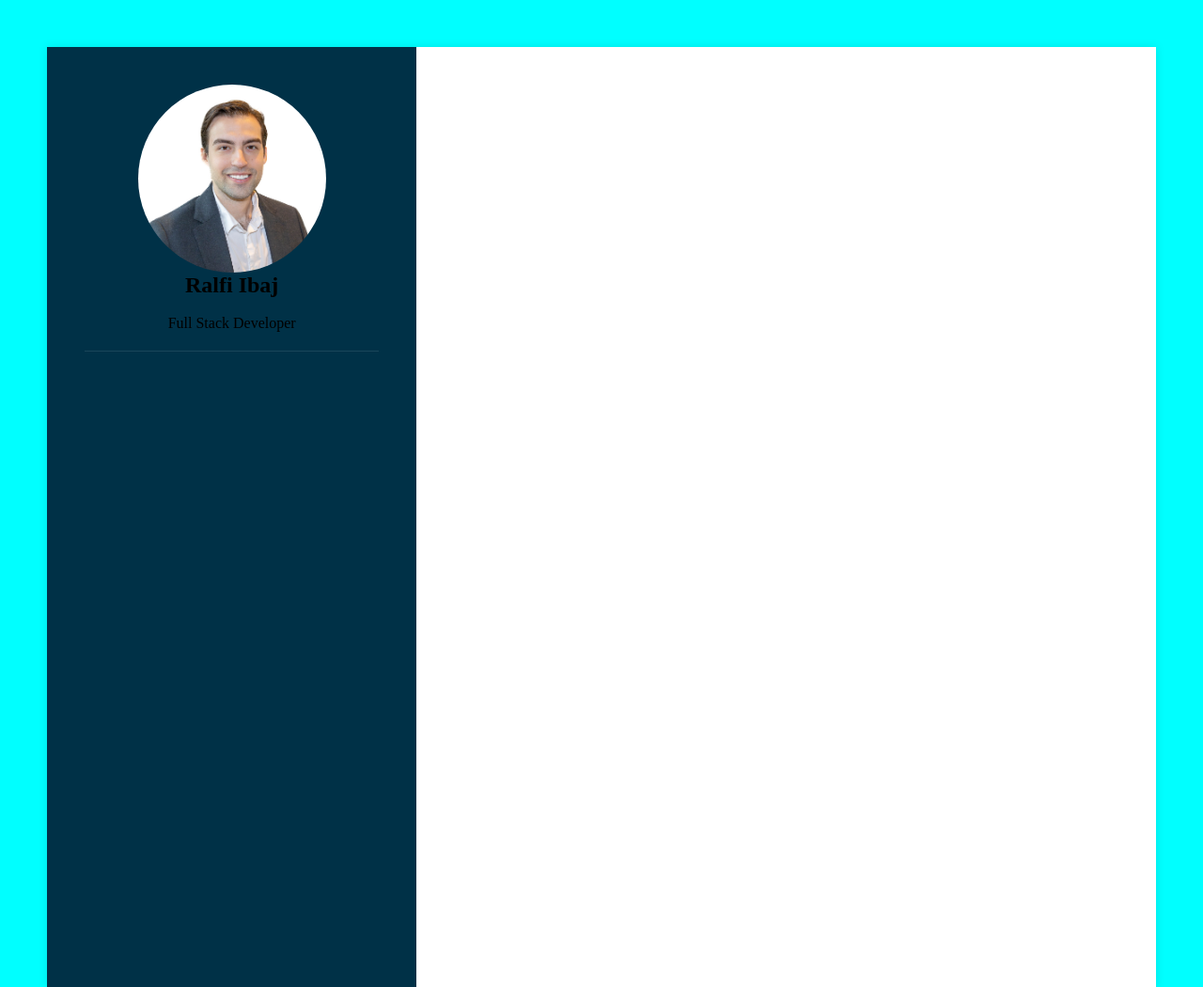
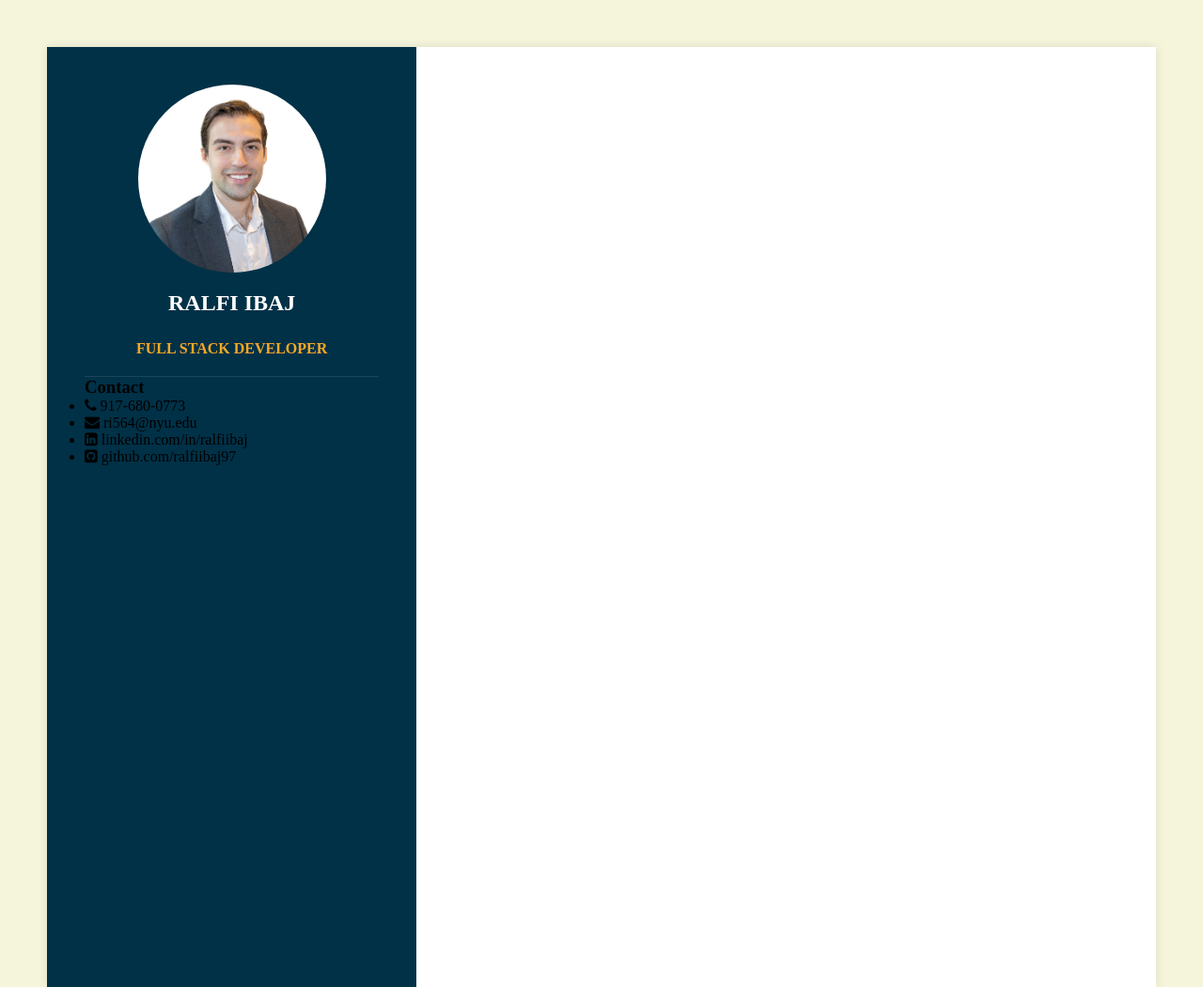
Before and after one commit to ralfiibaj97/ResumeBuilder, a website: page index.html in a window 1280 px wide. Shown: the whole page at 94% size. Drawn offline with Linux system fonts and the light colour scheme.

Commit message:
Add the contact info as well as the corresponding logos

```diff
--- a/Styles/main.scss
+++ b/Styles/main.scss
@@ -1,7 +1,7 @@
 @use "./partials/global" as *;
 
 body {
-    background-color: aqua;
+    background-color: beige;
     display: flex;
     justify-content: center;
     align-items: center;
@@ -43,6 +43,26 @@ body {
     height: 100%;
     object-fit: cover;
 }
+.profileText h2 {
+    color: #fff;
+    font-size: 24px;
+    margin-top: 20px;
+    text-transform: uppercase;
+    text-align: center;
+    font-weight: 600;
+    line-height: 1.5rem;
+}
+.profileText span {
+    color: #f9a825;
+    font-size: 16px;
+    text-transform: uppercase;
+    font-weight: 600;
+    margin-top: 10px;
+    display: block;
+}
+.frofileText .contact {
+
+}
 .container .right-side {
     position: relative;
     background: #fff;
--- a/index.html
+++ b/index.html
@@ -5,6 +5,7 @@
     <meta name="viewport" content="width=device-width, initial-scale=1.0" />
     <title>Responsive CV using Html5 & CSS</title>
     <link rel="stylesheet" href="dist/styles.css" />
+    <link rel="stylesheet" href="https://cdnjs.cloudflare.com/ajax/libs/font-awesome/4.7.0/css/font-awesome.css" integrity="sha512-5A8nwdMOWrSz20fDsjczgUidUBR8liPYU+WymTZP1lmY9G6Oc7HlZv156XqnsgNUzTyMefFTcsFH/tnJE/+xBg==" crossorigin="anonymous" referrerpolicy="no-referrer" />
   </head>
   <body>
     <div class="container">
@@ -16,6 +17,28 @@
           <h2>Ralfi Ibaj</h2>
           <br /><span>Full Stack Developer</span>
         </div>
+        <div class="contact">
+          <h3 class="title">Contact</h3>
+          <ul>
+            <li>
+              <span class="icon"><i class="fa fa-phone" aria-hidden="true"></i></span>
+              <span class="text">917-680-0773</span>
+            </li>
+            <li>
+              <span class="icon"><i class="fa fa-envelope" aria-hidden="true"></i></span>
+              <span class="text">ri564@nyu.edu</span>
+            </li>
+            <li>
+              <span class="icon"><i class="fa fa-linkedin-square" aria-hidden="true"></i>
+              </span>
+              <span class="text">linkedin.com/in/ralfiibaj</span>
+            </li>
+            <li>
+              <span class="icon"><i class="fa fa-github-square" aria-hidden="true"></i></span>
+              <span class="text">github.com/ralfiibaj97</span>
+            </li>
+          </ul>
+        </div>
       </div>
       <div class="right-side"></div>
     </div>
```
Also changed, not shown: Styles/main.css, dist/styles.css, 2 other files.
